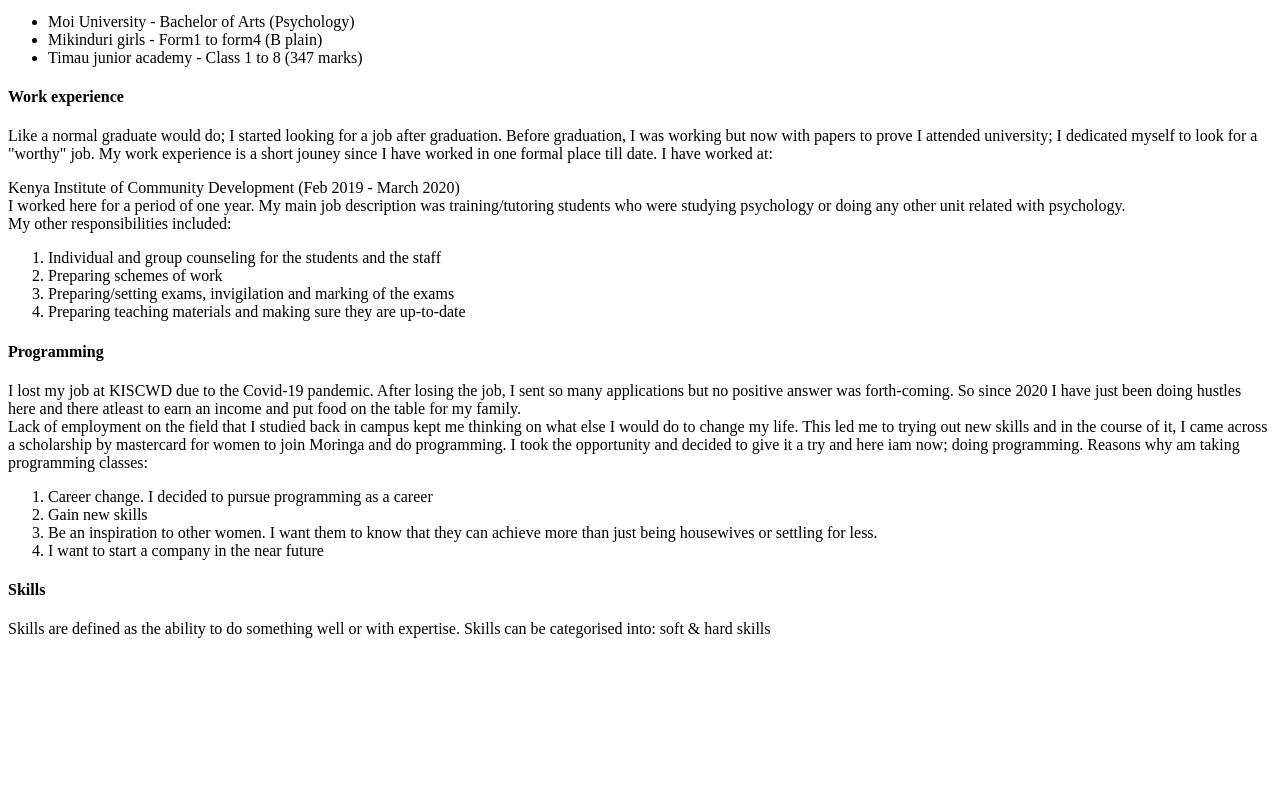
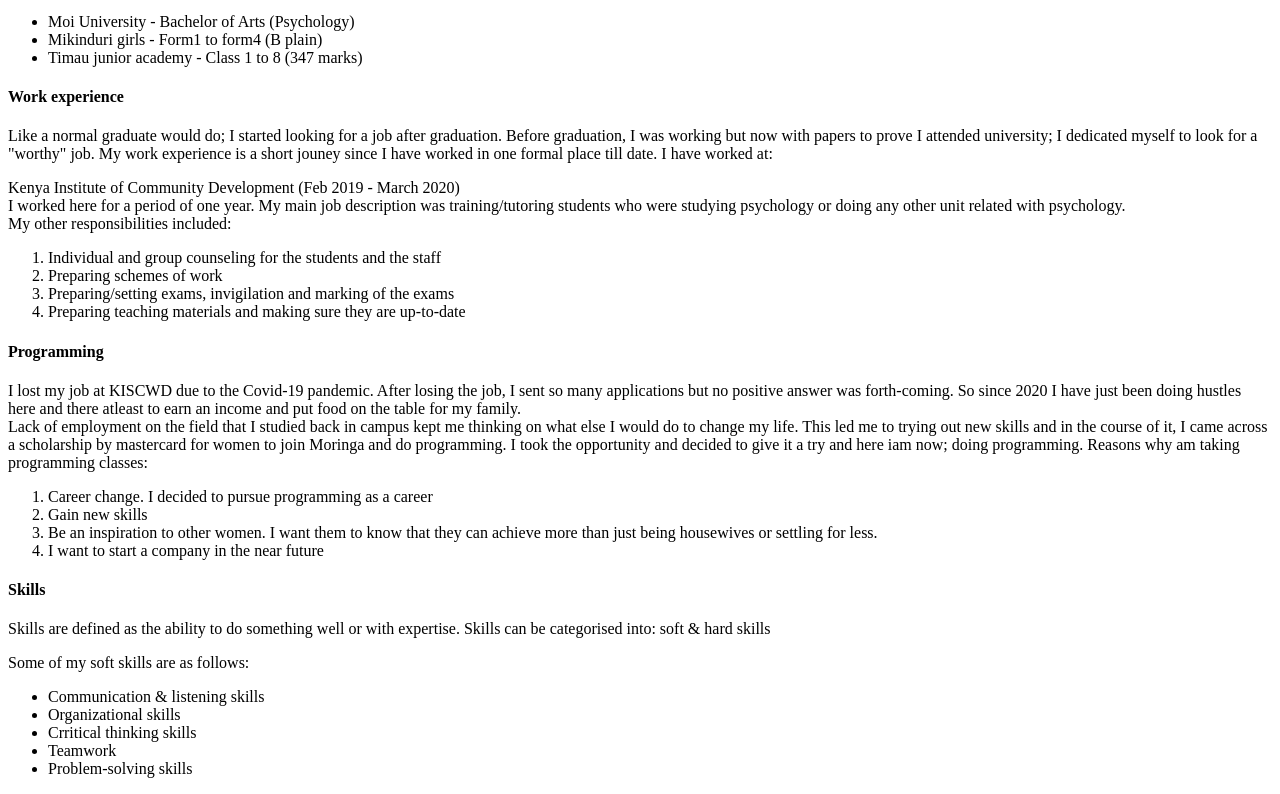
Before and after one commit to Bel-94/bel-first-project, a plain HTML site: page index.html in a window 1280 px wide. Shown: the part 1026-1820 px from the top of the page. Before the commit the page ends 1680 px from the top, so only its background shows below. Drawn offline with Linux system fonts and the light colour scheme.

Commit message:
add unordered list of soft skills

```diff
--- a/index.html
+++ b/index.html
@@ -47,7 +47,14 @@
             </ol>
     <h4> Skills</h4>
         <p>Skills are defined as the ability to do something well or with expertise. Skills can be categorised into: soft & hard skills</p>
-
+        <p> Some of my soft skills are as follows:</p>
+        <ul>
+            <li>Communication & listening skills</li>
+            <li>Organizational skills</li>
+            <li>Crritical thinking skills</li>
+            <li>Teamwork</li>
+            <li>Problem-solving skills</li>
+        </ul>
 
 </body>
 </html>
```
